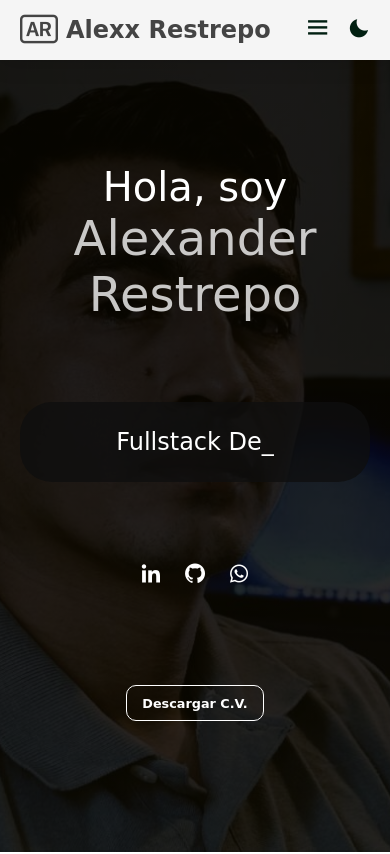
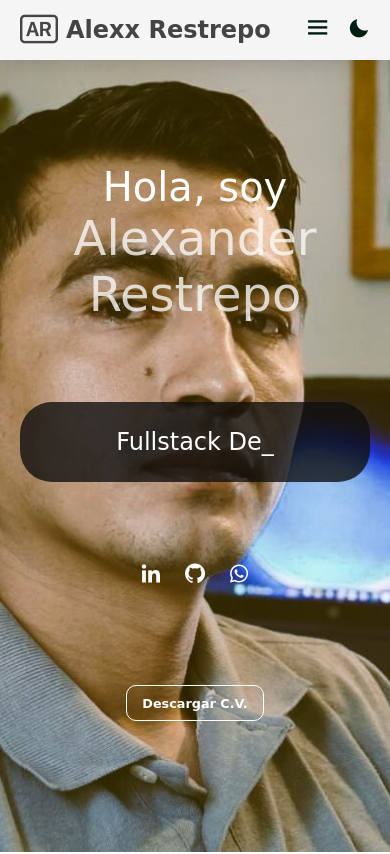
Before and after one commit to epieyu1/portafolio, a plain HTML site: page index.html in a window 390 px wide. Shown: the top 854 px of the page. Drawn offline with nearby package versions, Linux system fonts and the light colour scheme; a web font is replaced by a local one.

Commit message:
prueba de imagen de fondo

```diff
--- a/assets/css/style.css
+++ b/assets/css/style.css
@@ -577,7 +577,7 @@ img {
 @media (max-width: 768px) {
 
   .hero {
-    background: linear-gradient(0deg, #000000cc, #000000dc 60%), url('/assets/img/nueva.JPG');
+    background: url('/assets/img/nueva.JPG');
     background-size:cover;
     /* cover | container principal de hero */
     background-repeat: no-repeat;
```
